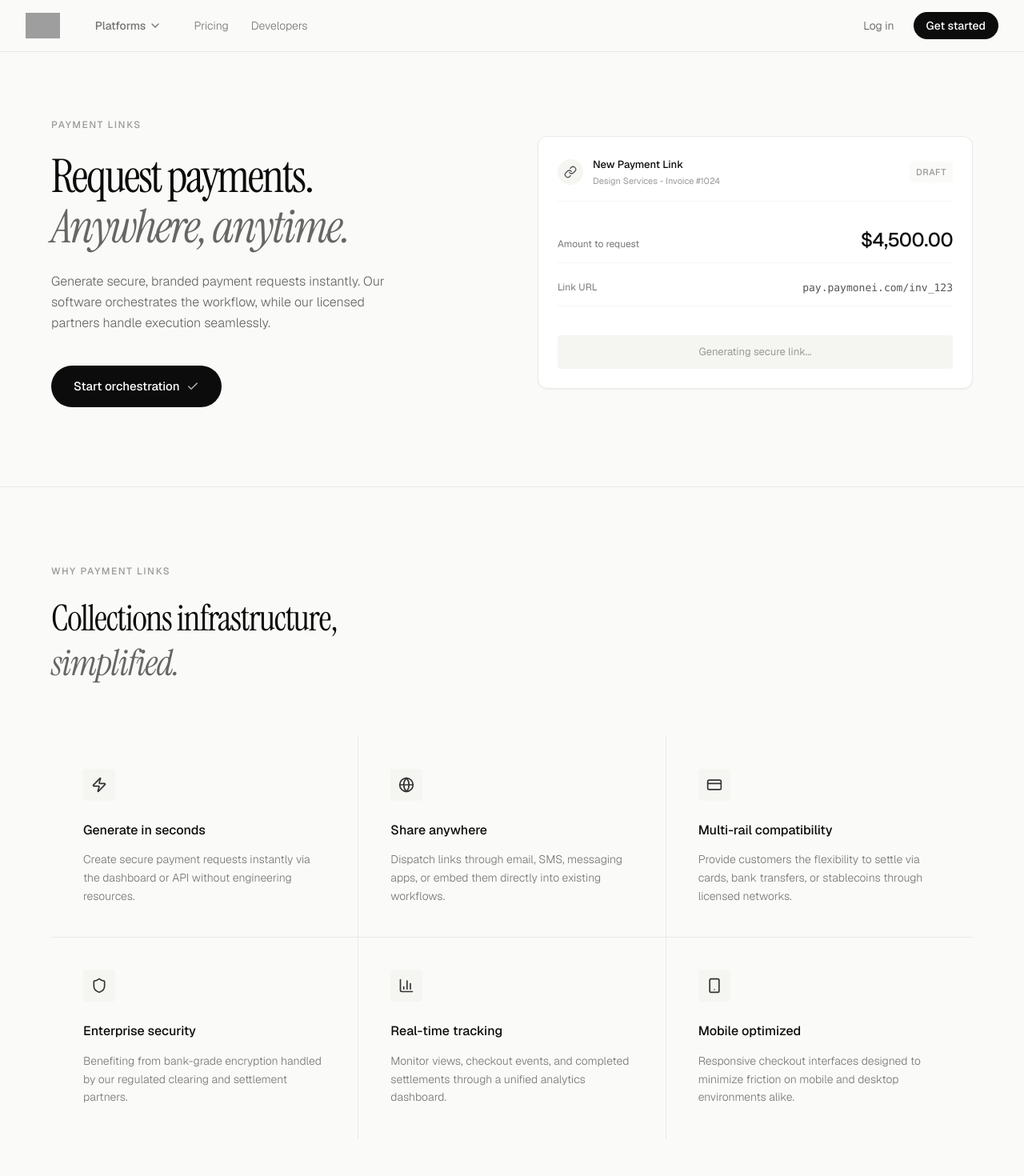
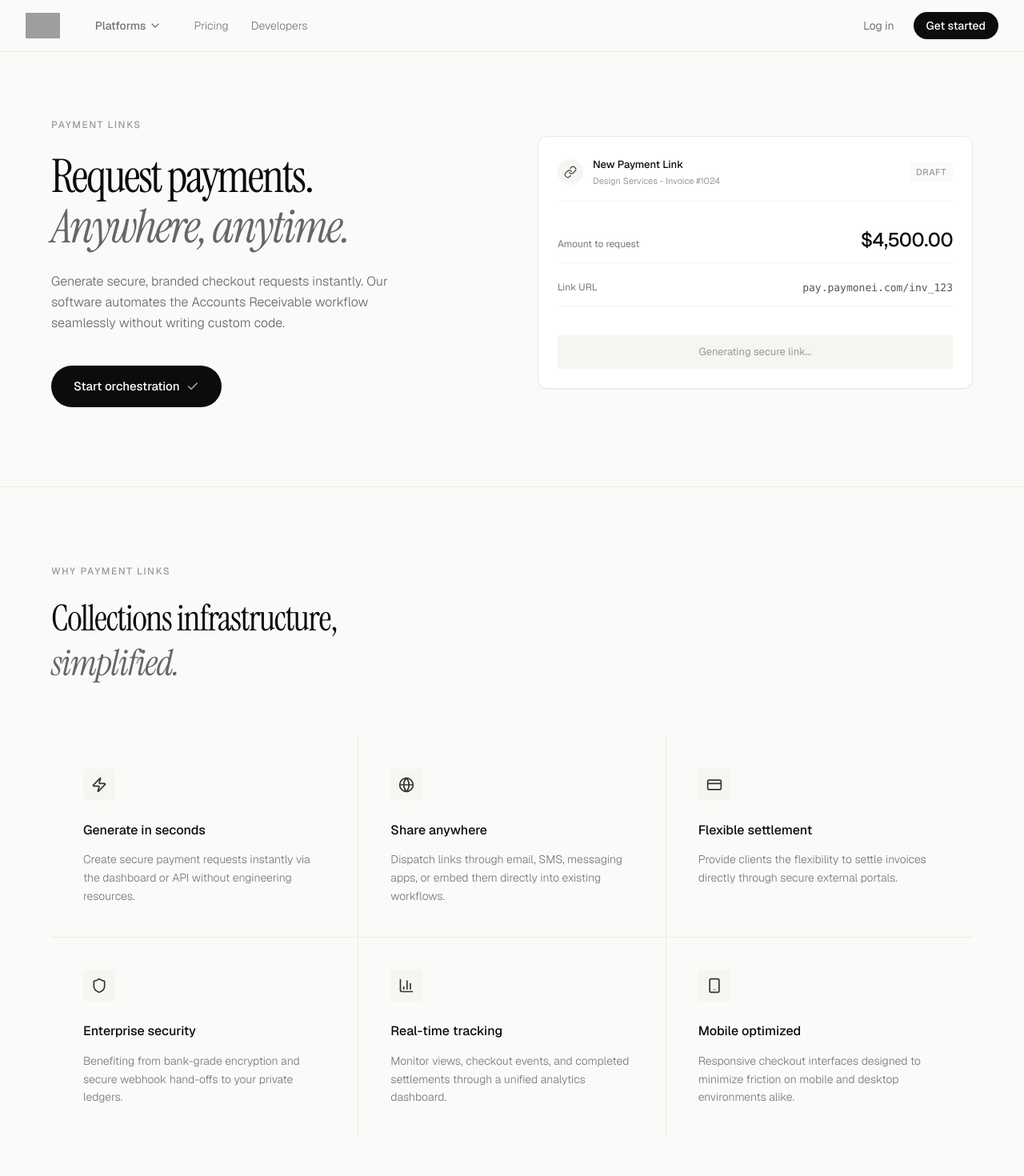
Before and after one commit to omniasky/paymonei-website, a Next.js app: page /payments/links in a window 1280 px wide. Shown: the top 1470 px of the page at 80% size. Built offline with nearby package versions, Linux system fonts and the light colour scheme; grey boxes are pictures that could not be loaded.

Commit message:
fix(metadata): seo and geo on payment links page

```diff
--- a/src/app/payments/links/page.tsx
+++ b/src/app/payments/links/page.tsx
@@ -14,22 +14,22 @@ import {
 } from "lucide-react";
 
 export const metadata: Metadata = {
-  title: "Payment Links — Billing Operations Software | Paymonei",
+  title: "Payment Links | Billing Operations Software | Paymonei",
   description:
-    "Generate secure payment request links in seconds. Accelerate collections with multi-rail payment orchestration workflows.",
+    "Generate secure payment request links in seconds. Accelerate accounts receivable with automated checkout workflows.",
   keywords: [
-    "payment links",
-    "payment request software",
+    "payment request links",
+    "B2B checkout links",
     "invoice link generator",
-    "billing operations",
+    "digital billing operations",
     "no-code billing",
-    "digital payment links",
-    "multi-rail billing links",
+    "accounts receivable software",
+    "AR collections engine",
   ],
   openGraph: {
-    title: "Payment Links — Billing Operations Software | Paymonei",
+    title: "Payment Links | Billing Operations Software | Paymonei",
     description:
-      "Generate secure payment request links in seconds. Accelerate collections with multi-rail payment orchestration workflows.",
+      "Generate secure payment request links in seconds. Accelerate accounts receivable with automated checkout workflows.",
     url: "https://paymonei.com/payments/links",
     siteName: "Paymonei",
     type: "website",
@@ -44,11 +44,12 @@ export const metadata: Metadata = {
   },
   twitter: {
     card: "summary_large_image",
-    title: "Payment Links — Billing Operations Software | Paymonei",
+    title: "Payment Links | Billing Operations Software | Paymonei",
     description:
-      "Generate secure payment request links in seconds. Accelerate collections with multi-rail payment orchestration workflows.",
+      "Generate secure payment request links in seconds. Accelerate accounts receivable with automated checkout workflows.",
     images: ["https://s3.ap-southeast-3.amazonaws.com/assets.paymonei.com/web/og-image.png"],
   },
+  alternates: { canonical: "https://paymonei.com/payments/links" },
 };
 
 export default function PaymentLinksPage() {
@@ -81,7 +82,7 @@ export default function PaymentLinksPage() {
                   <span className="italic text-[#666]">Anywhere, anytime.</span>
                 </h1>
                 <p className="text-[16px] text-[#666] leading-relaxed font-light max-w-md mb-10">
-                  Generate secure, branded payment requests instantly. Our software orchestrates the workflow, while our licensed partners handle execution seamlessly.
+                  Generate secure, branded checkout requests instantly. Our software automates the Accounts Receivable workflow seamlessly without writing custom code.
                 </p>
 
                 <div className="flex flex-col sm:flex-row gap-4">
@@ -220,7 +221,7 @@ export default function PaymentLinksPage() {
                     Connect with customers where they already are. Drop payment links smoothly into WhatsApp, Instagram DMs, or Support channels.
                   </p>
                   <ul className="space-y-3">
-                    {["Frictionless mobile-optimized payment flows", "Multi-rail compatibility (Cards, Bank Transfer, Stablecoin)", "Unified tracking dashboard for all channels"].map(item => (
+                    {["Frictionless mobile-optimized checkout flows", "Flexible invoice settlement methods for your clients", "Unified tracking dashboard for all channels"].map(item => (
                       <li key={item} className="flex items-start gap-3">
                         <Check className="w-4 h-4 text-[#0C0C0C] mt-0.5 opacity-60" />
                         <span className="text-[14px] text-[#555] font-light">{item}</span>
@@ -274,13 +275,13 @@ const features = [
   },
   {
     icon: CreditCard,
-    title: "Multi-rail compatibility",
-    desc: "Provide customers the flexibility to settle via cards, bank transfers, or stablecoins through licensed networks.",
+    title: "Flexible settlement",
+    desc: "Provide clients the flexibility to settle invoices directly through secure external portals.",
   },
   {
     icon: Shield,
     title: "Enterprise security",
-    desc: "Benefiting from bank-grade encryption handled by our regulated clearing and settlement partners.",
+    desc: "Benefiting from bank-grade encryption and secure webhook hand-offs to your private ledgers.",
   },
   {
     icon: BarChart3,
```
